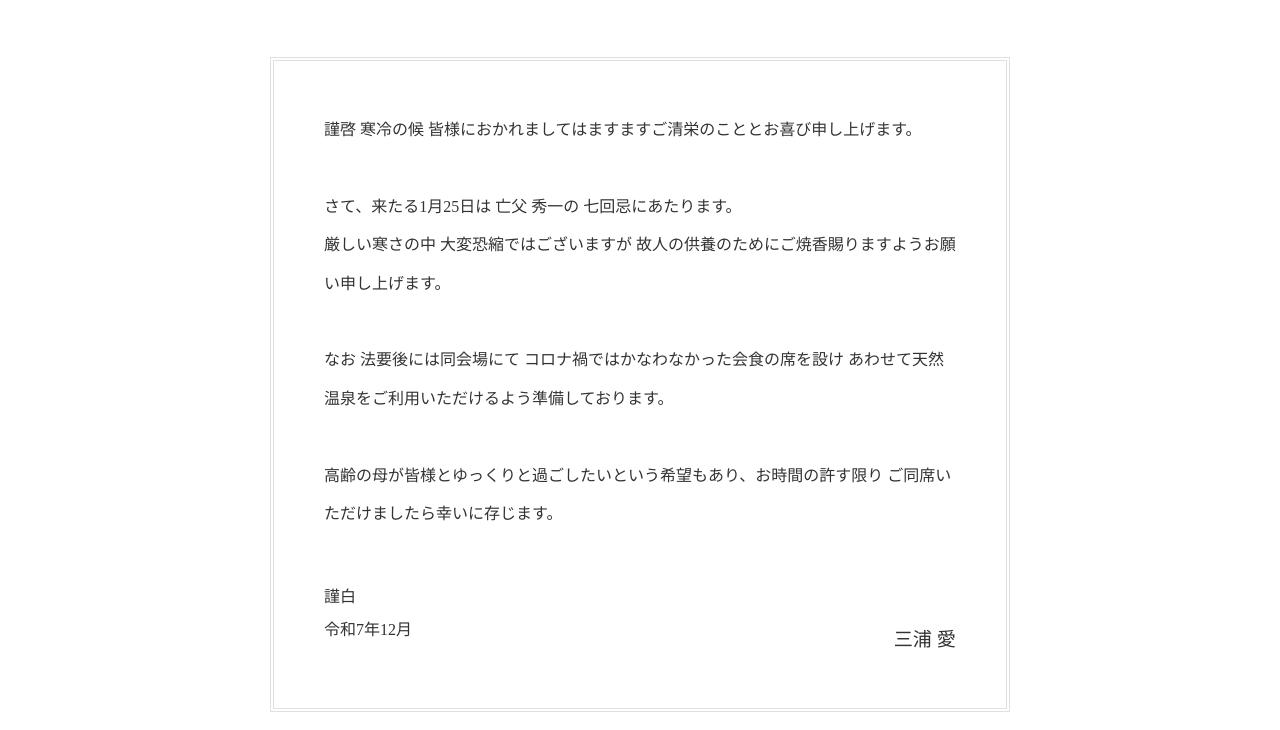
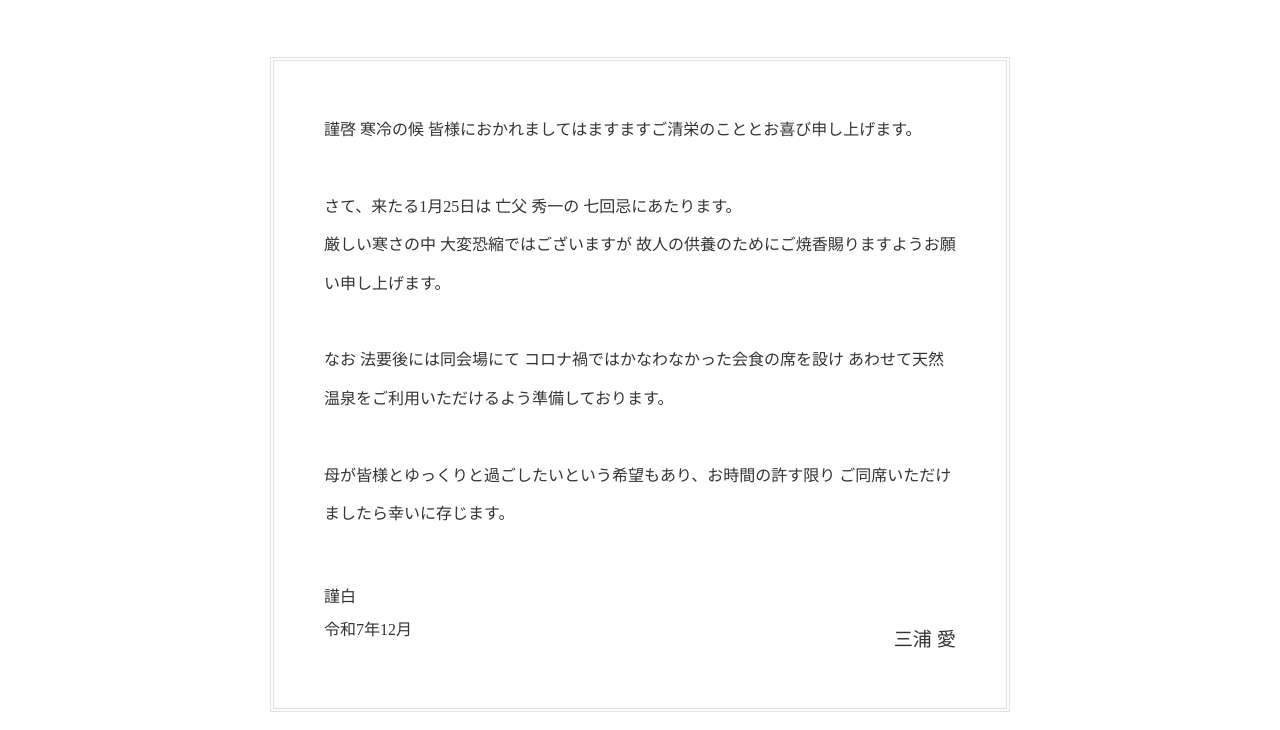
Before and after one commit to kuirock/hidekazu-shichikaiki-invitation, a plain HTML site: page index.html in a window 1280 px wide. Shown: the part 563-1293 px from the top of the page. Drawn offline with Linux system fonts and the light colour scheme; a web font is replaced by a local one.

Commit message:
Update index.html

```diff
--- a/index.html
+++ b/index.html
@@ -44,7 +44,7 @@
                         なお 法要後には同会場にて コロナ禍ではかなわなかった会食の席を設け
                         あわせて天然温泉をご利用いただけるよう準備しております。<br>
                         <br>
-                        高齢の母が皆様とゆっくりと過ごしたいという希望もあり、お時間の許す限り
+                        母が皆様とゆっくりと過ごしたいという希望もあり、お時間の許す限り
                         ご同席いただけましたら幸いに存じます。
                     </div>
 
```
